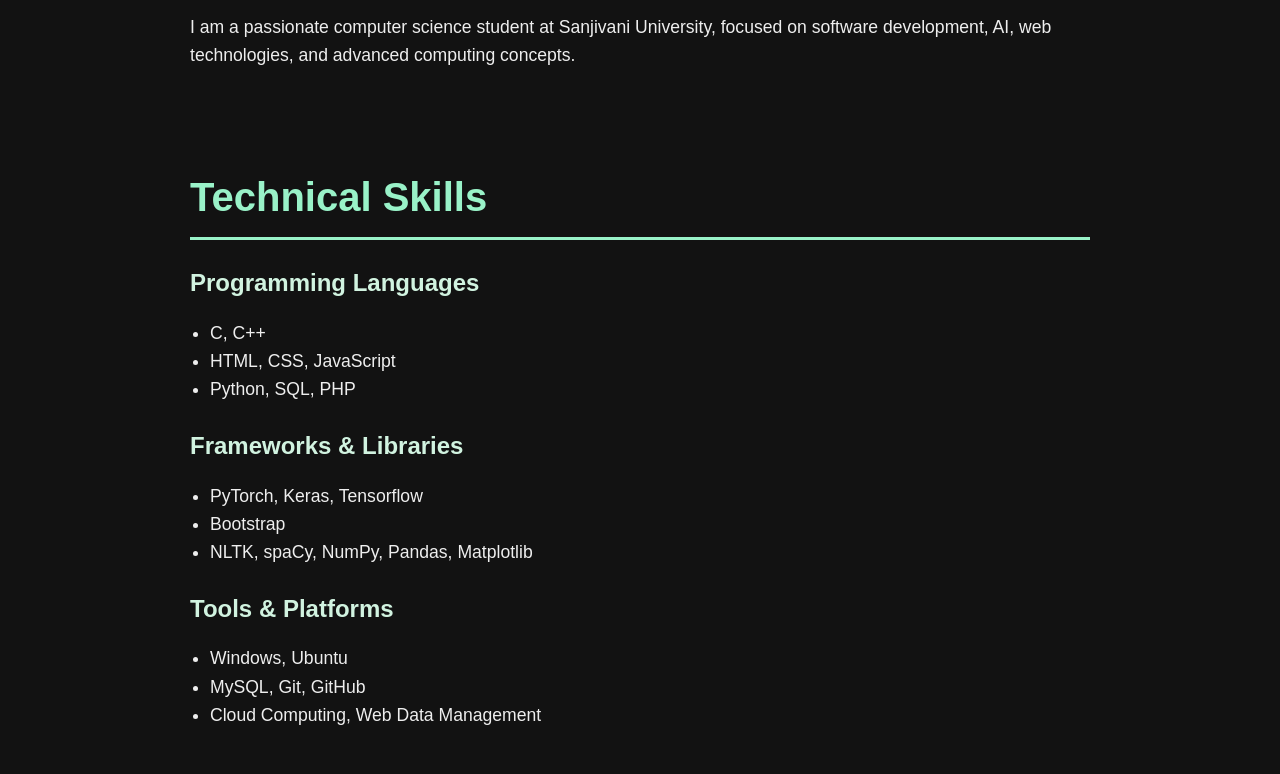
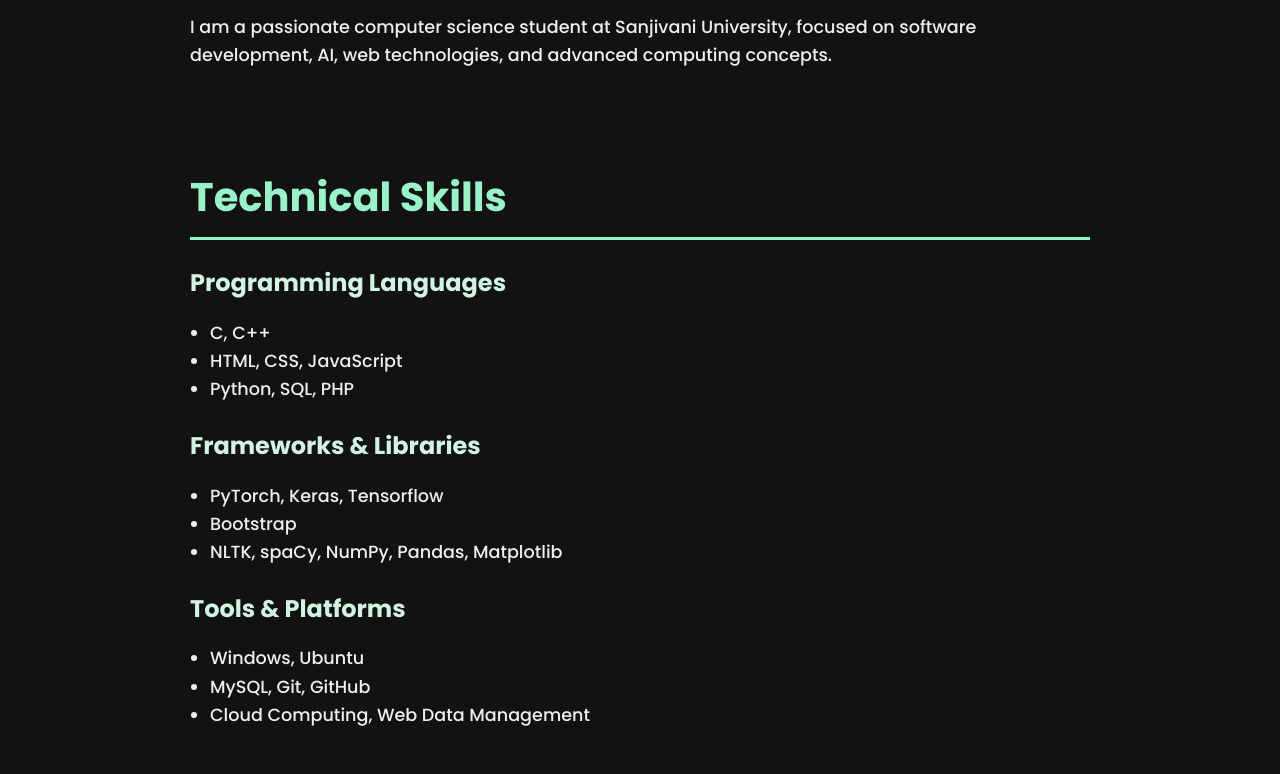
Before and after one commit to samarth06s/Portfolio, a plain HTML site: page index.html in a window 1280 px wide. Shown: the part 700-1474 px from the top of the page. Drawn offline with Linux system fonts and the light colour scheme.

Commit message:
Update index.html

```diff
--- a/index.html
+++ b/index.html
@@ -6,7 +6,7 @@
   <title>Samarth Shikari - Advanced Portfolio</title>
   <link rel="stylesheet" href="style.css" />
   <script defer src="script.js"></script>
-  <link href="https://fonts.googleapis.com/css2?family=Roboto:wght@300;400;700&display=swap" rel="stylesheet" />
+  <link href="https://fonts.googleapis.com/css2?family=Poppins:wght@300;500;700&display=swap" rel="stylesheet">
 </head>
 <body>
   <nav class="navbar">
```
